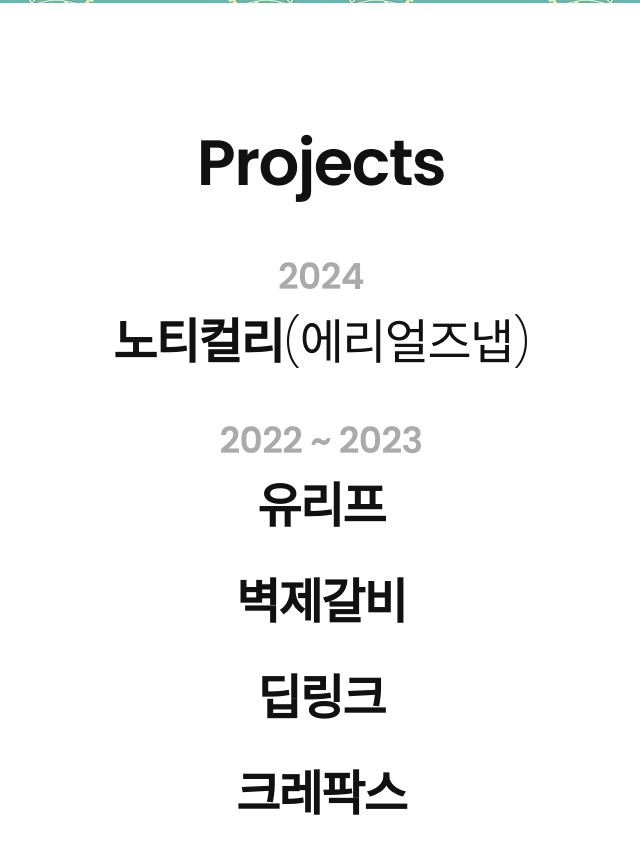
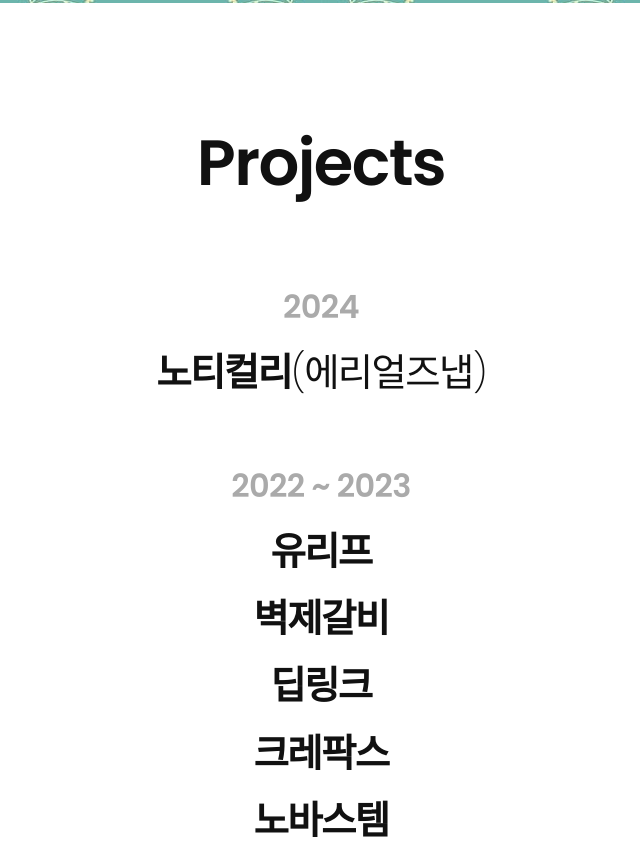
Before and after one commit to mirrol33/portfolio, a plain HTML site: page index.html in a window 1280 px wide. Shown: the part 2654-3505 px from the top of the page, without its empty margins (319-959 px from the left). Drawn offline with Linux system fonts and the light colour scheme.

Commit message:
main.css modify

```diff
--- a/common/css/main.css
+++ b/common/css/main.css
@@ -179,8 +179,8 @@ section h2 {
     text-align: center;
 }
 #Projects ul span {
-    font-size: 3em;
-    padding-top: 2rem;
+    font-size: 2rem;
+    padding: 4rem 0 1rem 0;
     color: #aaa;
 }
 #Projects ul:hover span {
@@ -188,8 +188,8 @@ section h2 {
 }
 #Projects ul li a {
     color: #111;
-    font-size: 4em;
-    line-height: 2em;
+    font-size: 2.4rem;
+    line-height: 4.2rem;
     letter-spacing: -0.1rem;
 }
 #Projects ul li a em {
```
